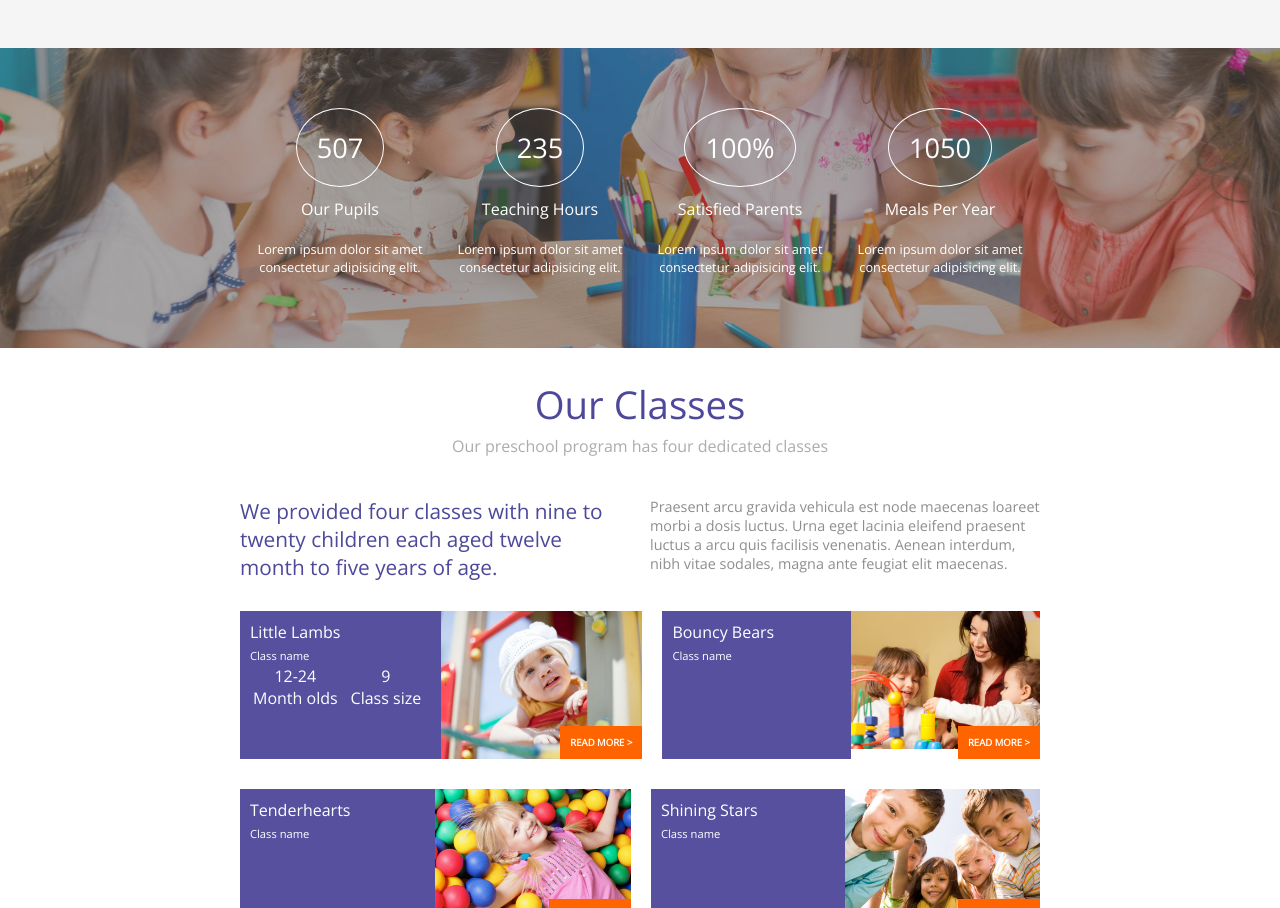
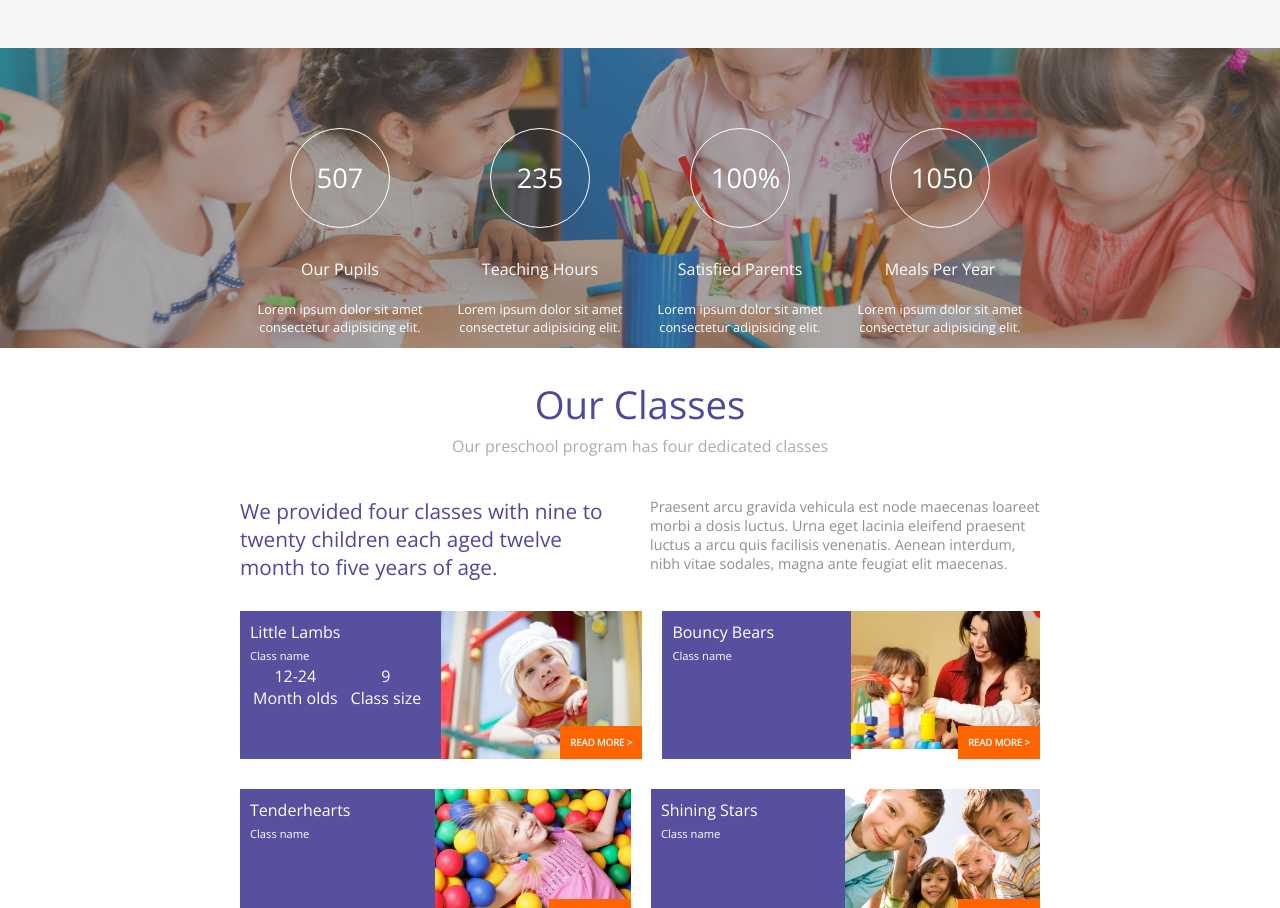
Before and after one commit to AlessandroRamoni/proj-html-vuejs, a Vue app: page / in a window 1280 px wide. Shown: the part 1363-2271 px from the top of the page. Built offline with nearby package versions, Linux system fonts and the light colour scheme; a web font is replaced by a local one.

Commit message:
editing css feedback component

```diff
--- a/src/components/StatisticsComponent.vue
+++ b/src/components/StatisticsComponent.vue
@@ -2,22 +2,22 @@
   <div id="contenitore-immagine">
     <div id="contenitore">
       <div class="statistiche">
-        <span>507</span>
+        <div>507</div>
         <h3>Our Pupils</h3>
         <p>Lorem ipsum dolor sit amet consectetur adipisicing elit.</p>
       </div>
       <div class="statistiche">
-        <span>235</span>
+        <div>235</div>
         <h3>Teaching Hours</h3>
         <p>Lorem ipsum dolor sit amet consectetur adipisicing elit.</p>
       </div>
       <div class="statistiche">
-        <span>100%</span>
+        <div>100%</div>
         <h3>Satisfied Parents</h3>
         <p>Lorem ipsum dolor sit amet consectetur adipisicing elit.</p>
       </div>
       <div class="statistiche">
-        <span>1050</span>
+        <div>1050</div>
         <h3>Meals Per Year</h3>
         <p>Lorem ipsum dolor sit amet consectetur adipisicing elit.</p>
       </div>
@@ -48,12 +48,16 @@ export default {
   .statistiche {
     color: #ffffff;
     text-align: center;
-    span {
+    div {
       border: 1px solid #ffffff;
       border-radius: 50%;
       padding: 20px;
-      line-height: 40px;
       font-size: 1.7em;
+      font-weight: 100;
+      width: 100px;
+      height: 100px;
+      line-height: 2.1;
+      margin-left: 50px;
     }
     h3 {
       padding-top: 30px;
```
